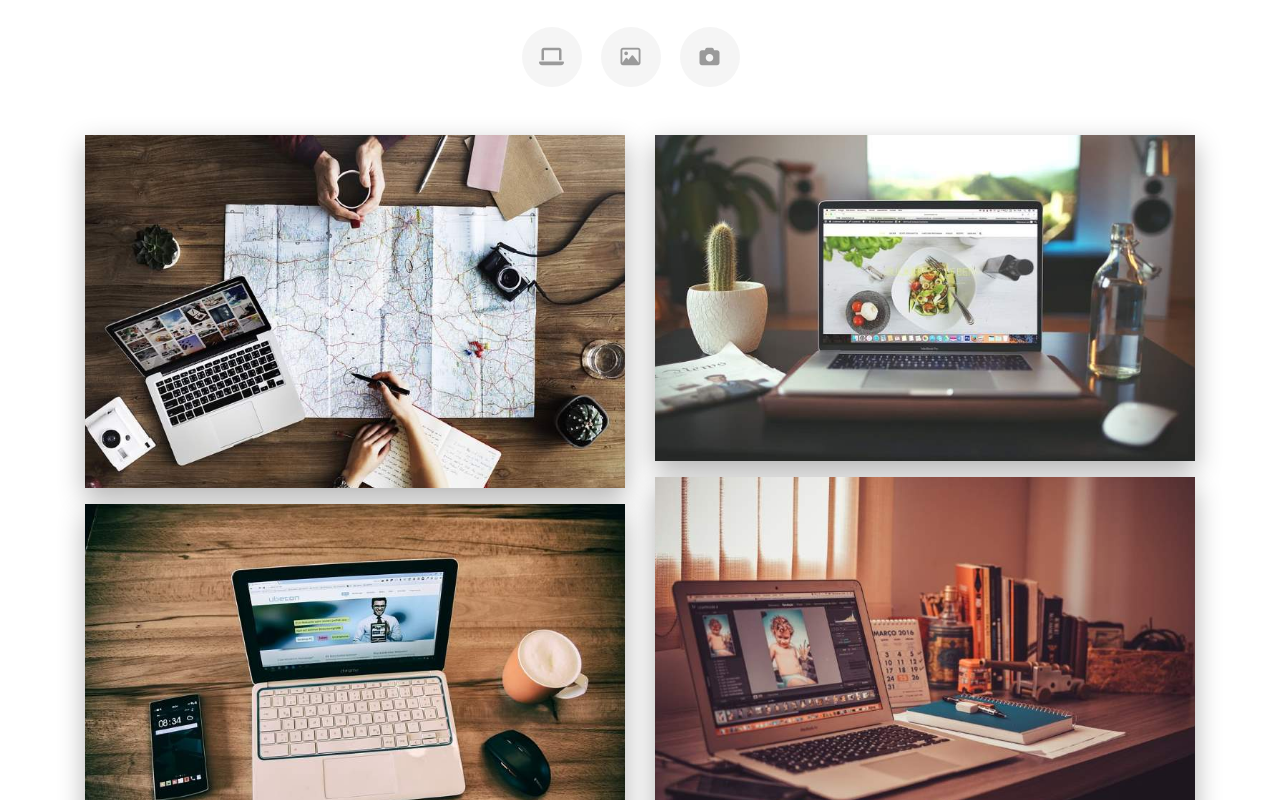
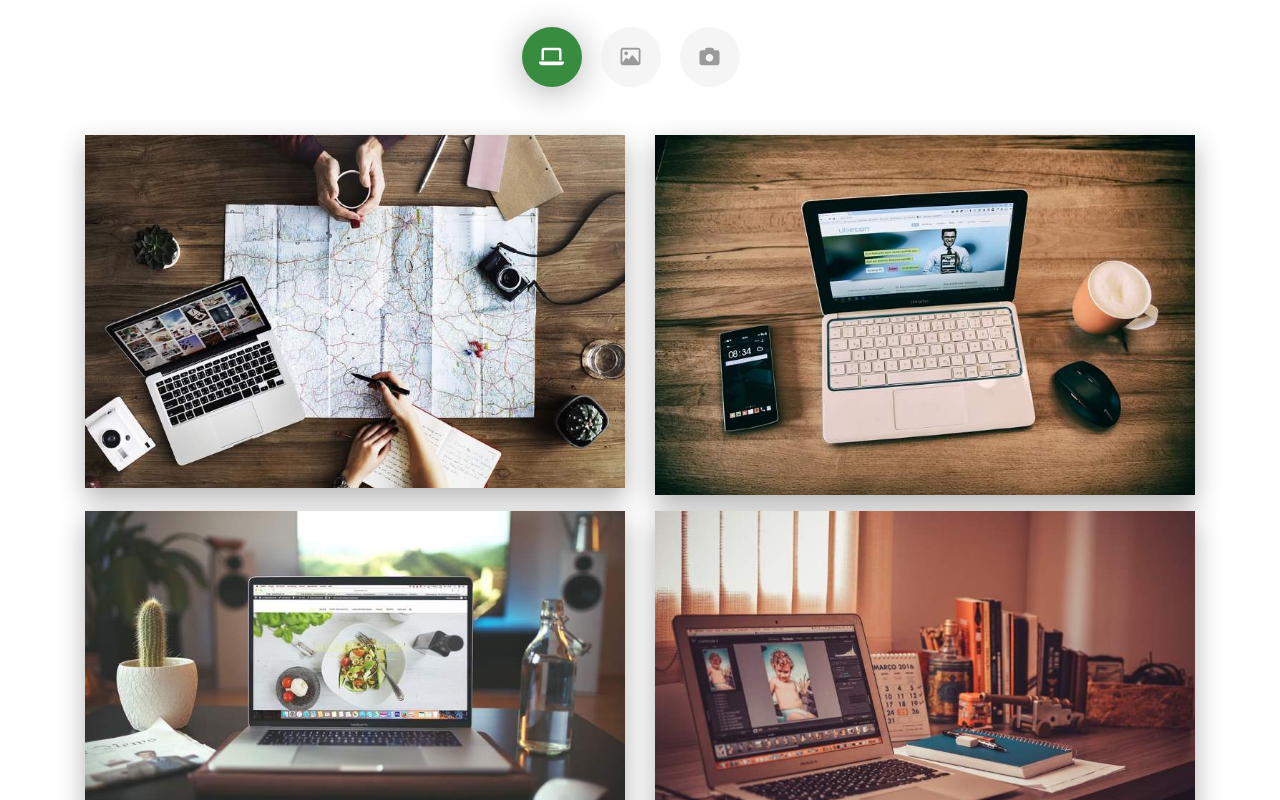
Before and after one commit to ArielCalix/CurriculumsOnline, a React (Create React App) app: page / in a window 1280 px wide. Shown: the part 1560-2360 px from the top of the page. Built offline with nearby package versions, Linux system fonts and the light colour scheme.

Commit message:
Finalizacion Portafolio

```diff
--- a/src/Componentes/PortfolioPage.tsx
+++ b/src/Componentes/PortfolioPage.tsx
@@ -1,20 +1,49 @@
 import React, { useState } from 'react';
-import { Tabs, Tab } from "react-bootstrap";
-const portfolio = {
+import { IPortfolio, ITab, ITabPane, IRowPane, IColumn } from "../Interfaces/IPortfolio";
+
+const portfolio: IPortfolio = {
     title: 'Portafolio',
     tabs: [
         { id: 1, icon: 'laptop', link: '#web-development' },
         { id: 2, icon: 'picture-o', link: '#graphic-design' },
         { id: 3, icon: 'camera', link: '#Photography-design' },
     ],
-    rows: [
-        {}
-    ],
-
+    tabPanes: [
+        {
+            row: {
+                columns: [
+                    { imagen: 'images/project-1.jpg', title: 'Imagen 1', subTitle: 'Imagen 1' },
+                    { imagen: 'images/project-2.jpg', title: 'Startup Project', subTitle: 'Web Development' },
+                    { imagen: 'images/project-3.jpg', title: 'Food Order Project', subTitle: 'Web Development' },
+                    { imagen: 'images/project-4.jpg', title: 'Web Advertising Project', subTitle: 'Web Development' },
+                ]
+            }
+        },
+        {
+            row: {
+                columns: [
+                    { imagen: 'images/graphic-design-1.jpg', title: '', subTitle: 'Graphic Design' },
+                    { imagen: 'images/graphic-design-2.jpg', title: 'Abstract Umbrella', subTitle: 'Graphic Design' },
+                    { imagen: 'images/graphic-design-3.jpg', title: 'Cube Surface Texture', subTitle: 'Graphic Design' },
+                    { imagen: 'images/graphic-design-4.jpg', title: 'Abstract Line', subTitle: 'Graphic Design' },
+                ]
+            }
+        },
+        {
+            row: {
+                columns: [
+                    { imagen: 'images/photography-1.jpg', title: 'Photoshoot', subTitle: 'Photography' },
+                    { imagen: 'images/photography-2.jpg', title: 'Wedding Photoshoot', subTitle: 'Photography' },
+                    { imagen: 'images/photography-3.jpg', title: 'Beach Photoshoot', subTitle: 'Photography' },
+                    { imagen: 'images/photography-4.jpg', title: 'Nature Photoshoot', subTitle: 'Photography' },
+                ]
+            }
+        }
+    ]
 }
 
 export function PortfolioPage() {
-    const [activePane, setActivePane] = useState<number>(0);
+    const [activePane, setActivePane] = useState<number>(1);
     return <div className="section" id="portfolio">
         <div className="container">
             <div className="row">
@@ -25,7 +54,7 @@ export function PortfolioPage() {
                             {
                                 portfolio.tabs.map((tab) => {
                                     const activo = (activePane === tab.id) ? 'active' : '';
-                                    return <li className="nav-item"><a className={`nav-link ${activo}`} data-toggle="tab" onClick={() => setActivePane(1)} href={`${tab.link}`} role="tablist"><i className={`fa fa-${tab.icon}`} data-aria-hidden="true"></i></a>
+                                    return <li className="nav-item"><a className={`nav-link ${activo}`} data-toggle="tab" onClick={() => setActivePane(tab.id)} role="tablist"><i className={`fa fa-${tab.icon}`} data-aria-hidden="true"></i></a>
                                     </li>
                                 })
                             }
@@ -34,156 +63,46 @@ export function PortfolioPage() {
                 </div>
             </div>
             <div className="tab-content gallery mt-5">
-                <div className="tab-pane active" id="web-development">
-                    <div className="ml-auto mr-auto">
-                        <div className="row">
-                            <div className="col-md-6">
-                                <div className="cc-porfolio-image img-raised" data-data-aos="fade-up" data-data-aos-anchor-placement="top-bottom"><a href="#web-development">
-                                    <figure className="cc-effect"><img src="images/project-1.jpg" alt="Image" />
-                                        <figcaption>
-                                            <div className="h4">Recent Project</div>
-                                            <p>Web Development</p>
-                                        </figcaption>
-                                    </figure></a></div>
-                                <div className="cc-porfolio-image img-raised" data-data-aos="fade-up" data-data-aos-anchor-placement="top-bottom"><a href="#web-development">
-                                    <figure className="cc-effect"><img src="images/project-2.jpg" alt="Image" />
-                                        <figcaption>
-                                            <div className="h4">Startup Project</div>
-                                            <p>Web Development</p>
-                                        </figcaption>
-                                    </figure></a></div>
-                            </div>
-                            <div className="col-md-6">
-                                <div className="cc-porfolio-image img-raised" data-data-aos="fade-up" data-data-aos-anchor-placement="top-bottom"><a href="#web-development">
-                                    <figure className="cc-effect"><img src="images/project-3.jpg" alt="Image" />
-                                        <figcaption>
-                                            <div className="h4">Food Order Project</div>
-                                            <p>Web Development</p>
-                                        </figcaption>
-                                    </figure></a></div>
-                                <div className="cc-porfolio-image img-raised" data-data-aos="fade-up" data-data-aos-anchor-placement="top-bottom"><a href="#web-development">
-                                    <figure className="cc-effect"><img src="images/project-4.jpg" alt="Image" />
-                                        <figcaption>
-                                            <div className="h4">Web Advertising Project</div>
-                                            <p>Web Development</p>
-                                        </figcaption>
-                                    </figure></a></div>
-                            </div>
-                        </div>
-                    </div>
-                </div>
-                <div className="tab-pane" id="graphic-design" role="tabpanel">
-                    <div className="ml-auto mr-auto">
-                        <div className="row">
-                            <div className="col-md-6">
-                                <div className="cc-porfolio-image img-raised" data-data-aos="fade-up" data-data-aos-anchor-placement="top-bottom">
-                                    <a href="#graphic-design">
-                                        <figure className="cc-effect"><img src="images/graphic-design-1.jpg" alt="Image" />
-                                            <figcaption>
-                                                <div className="h4">Triangle Pattern</div>
-                                                <p>Graphic Design</p>
-                                            </figcaption>
-                                        </figure>
-                                    </a>
-                                </div>
-                                <div className="cc-porfolio-image img-raised" data-data-aos="fade-up" data-data-aos-anchor-placement="top-bottom"><a href="#graphic-design">
-                                    <figure className="cc-effect"><img src="images/graphic-design-2.jpg" alt="Image" />
-                                        <figcaption>
-                                            <div className="h4">Abstract Umbrella</div>
-                                            <p>Graphic Design</p>
-                                        </figcaption>
-                                    </figure></a></div>
-                            </div>
-                            <div className="col-md-6">
-                                <div className="cc-porfolio-image img-raised" data-data-aos="fade-up" data-data-aos-anchor-placement="top-bottom"><a href="#graphic-design">
-                                    <figure className="cc-effect"><img src="images/graphic-design-3.jpg" alt="Image" />
-                                        <figcaption>
-                                            <div className="h4">Cube Surface Texture</div>
-                                            <p>Graphic Design</p>
-                                        </figcaption>
-                                    </figure></a></div>
-                                <div className="cc-porfolio-image img-raised" data-data-aos="fade-up" data-data-aos-anchor-placement="top-bottom"><a href="#graphic-design">
-                                    <figure className="cc-effect"><img src="images/graphic-design-4.jpg" alt="Image" />
-                                        <figcaption>
-                                            <div className="h4">Abstract Line</div>
-                                            <p>Graphic Design</p>
-                                        </figcaption>
-                                    </figure></a></div>
-                            </div>
-                        </div>
-                    </div>
-                </div>
-                <div className="tab-pane" id="Photography" role="tabpanel">
-                    <div className="ml-auto mr-auto">
-                        <div className="row">
-                            <div className="col-md-6">
-                                <div className="cc-porfolio-image img-raised" data-data-aos="fade-up" data-data-aos-anchor-placement="top-bottom"><a href="#Photography">
-                                    <figure className="cc-effect"><img src="images/photography-1.jpg" alt="Image" />
-                                        <figcaption>
-                                            <div className="h4">Photoshoot</div>
-                                            <p>Photography</p>
-                                        </figcaption>
-                                    </figure></a></div>
-                                <div className="cc-porfolio-image img-raised" data-data-aos="fade-up" data-data-aos-anchor-placement="top-bottom"><a href="#Photography">
-                                    <figure className="cc-effect"><img src="images/photography-3.jpg" alt="Image" />
-                                        <figcaption>
-                                            <div className="h4">Wedding Photoshoot</div>
-                                            <p>Photography</p>
-                                        </figcaption>
-                                    </figure></a></div>
-                            </div>
-                            <div className="col-md-6">
-                                <div className="cc-porfolio-image img-raised" data-data-aos="fade-up" data-data-aos-anchor-placement="top-bottom"><a href="#Photography">
-                                    <figure className="cc-effect"><img src="images/photography-2.jpg" alt="Image" />
-                                        <figcaption>
-                                            <div className="h4">Beach Photoshoot</div>
-                                            <p>Photography</p>
-                                        </figcaption>
-                                    </figure></a></div>
-                                <div className="cc-porfolio-image img-raised" data-data-aos="fade-up" data-data-aos-anchor-placement="top-bottom"><a href="#Photography">
-                                    <figure className="cc-effect"><img src="images/photography-4.jpg" alt="Image" />
-                                        <figcaption>
-                                            <div className="h4">Nature Photoshoot</div>
-                                            <p>Photography</p>
-                                        </figcaption>
-                                    </figure></a></div>
-                            </div>
-                        </div>
-                    </div>
-                </div>
+                {
+                    portfolio.tabPanes.map((tabPane, index) => {
+                        const active = (activePane === (index + 1)) ? 'active' : '';
+                        return <TabPanes active={active} row={tabPane.row} />
+                    })
+                }
             </div>
         </div>
     </div>
 }
 
-function Row() {
-    return
+function TabPanes(tabPane: ITabPane) {
+    return <div className={`tab-pane ${tabPane.active}`} id="web-development">
+        <div className="ml-auto mr-auto">
+            <TabRows columns={tabPane.row.columns} />
+        </div>
+    </div>
 }
 
-function Column() {
-    return
+function TabRows(row: IRowPane) {
+    return <div className="row">
+        {
+            row.columns.map(column => {
+                return <div className="col-md-6">
+                    <Columns imagen={column.imagen} title={column.title} subTitle={column.subTitle} />
+                </div>
+            })
+        }
+    </div>
 }
 
-function ControlledTabs() {
-    return (
-        <Tabs defaultActiveKey="home" transition={false} id="noanim-tab-example">
-            <Tab eventKey="home" title="Home">
-                <Sonnet />
-            </Tab>
-            <Tab eventKey="profile" title="Profile">
-                <Sonnet2 />
-            </Tab>
-            <Tab eventKey="contact" title="Contact" disabled>
-                <Sonnet />
-            </Tab>
-        </Tabs>
-    );
+function Columns(column: IColumn) {
+    return <div className="cc-porfolio-image img-raised" data-data-aos="fade-up" data-data-aos-anchor-placement="top-bottom">
+        <a href="#web-development">
+            <figure className="cc-effect"><img src={`${column.imagen}`} alt="Image" />
+                <figcaption>
+                    <div className='h4'>{column.title}</div>
+                    <p>{column.subTitle}</p>
+                </figcaption>
+            </figure>
+        </a>
+    </div>
 }
-
-function Sonnet() {
-    return <p>Test</p>
-}
-
-function Sonnet2() {
-    return <p>Alfa</p>
-}
--- /dev/null
+++ b/src/Interfaces/IPortfolio.ts
@@ -0,0 +1,26 @@
+export interface IPortfolio {
+    title: string;
+    tabs: ITab[];
+    tabPanes: ITabPane[];
+}
+
+export interface ITab {
+    id: number;
+    icon: string;
+    link: string;
+}
+
+export interface ITabPane {
+    active?: string
+    row: IRowPane;
+}
+
+export interface IRowPane {
+    columns: IColumn[]
+}
+
+export interface IColumn {
+    imagen: string;
+    title: string;
+    subTitle: string
+}
```
